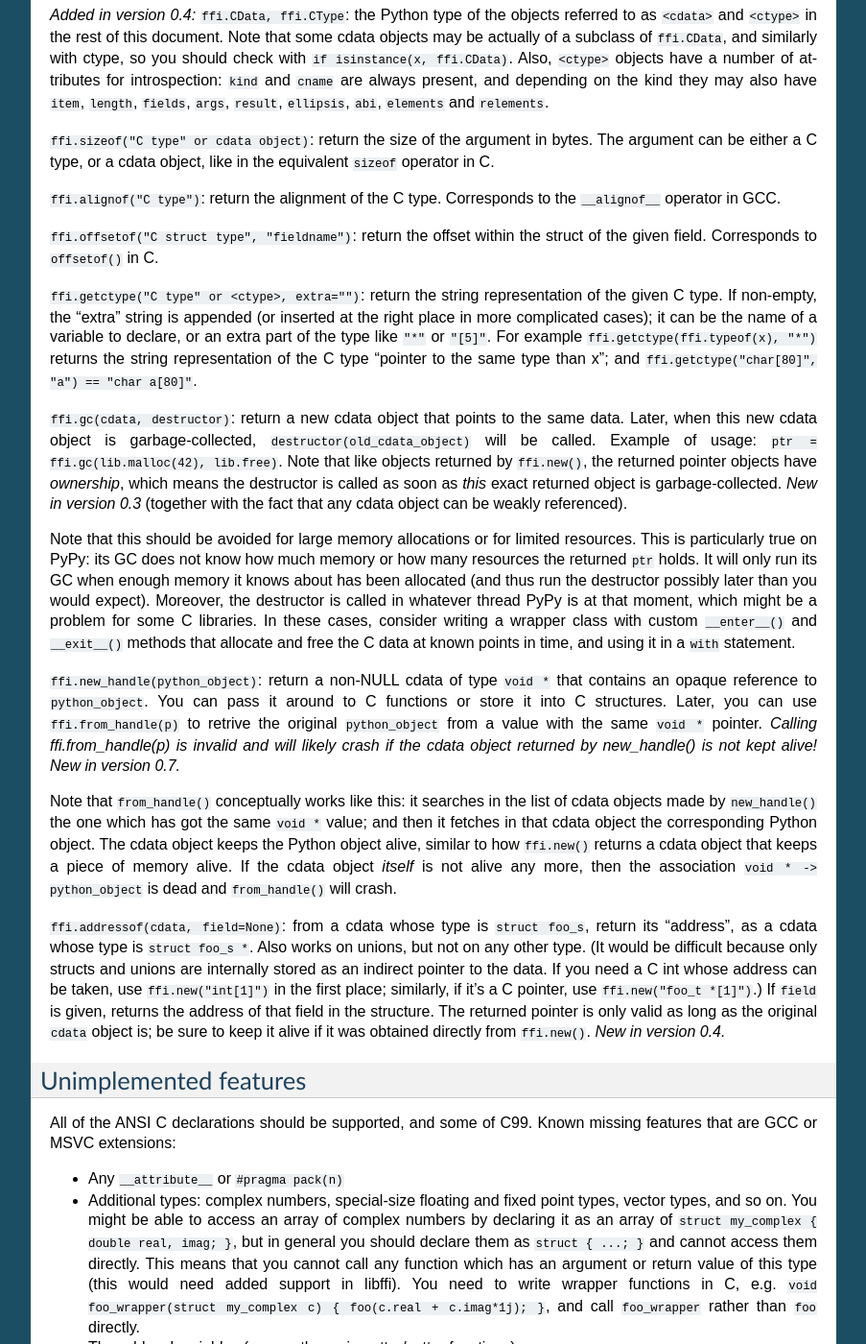
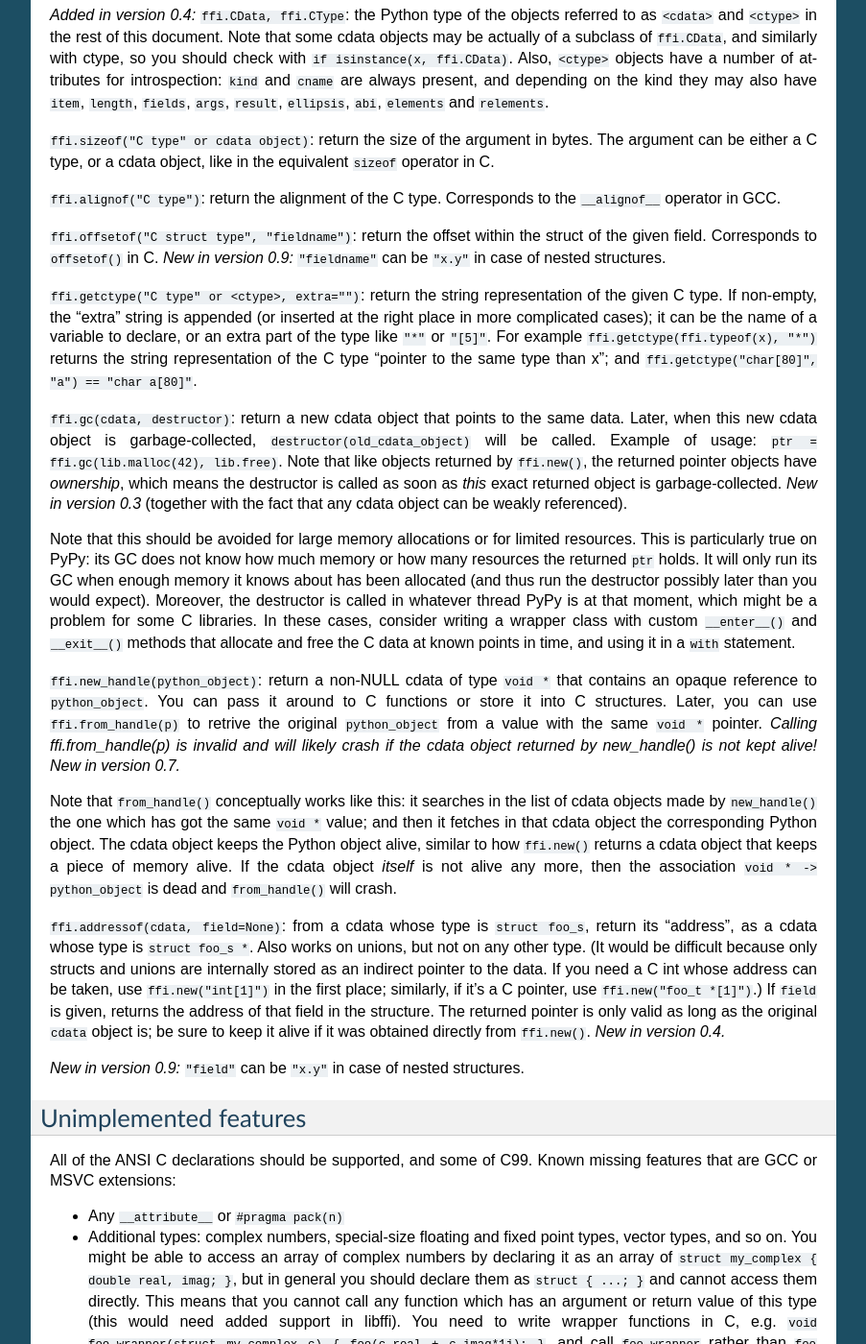
Before and after one commit to python-cffi/cffi, a Sphinx documentation site: the page built from doc/source/index.rst, in a window 1280 px wide and 1400 px high, scrolled down 17144 px. Shown: the whole window at 96% size, without its empty margins (198-1101 px from the left). Built offline with Sphinx 7.4.7, drawn with Linux system fonts in a browser that asks for light colours; some of the changed text lies outside the part shown.

Commit message:
Document bcdbd8bc0c38.  Change the future version number to 0.9.

```diff
--- a/doc/source/index.rst
+++ b/doc/source/index.rst
@@ -435,7 +435,7 @@
 * *New in version 0.6:* all `common Windows types`_ are defined if you run
   on Windows (``DWORD``, ``LPARAM``, etc.).
 
-* *New in version 0.8.7:* the other standard integer types from stdint.h,
+* *New in version 0.9:* the other standard integer types from stdint.h,
   as long as they map to integers of 1, 2, 4 or 8 bytes.  Larger integers
   are not supported.
 
@@ -445,7 +445,7 @@
 .. "versionadded:: 0.6": bool
 .. "versionadded:: 0.4": FILE
 .. "versionadded:: 0.6": Wintypes
-.. "versionadded:: 0.8.7": intmax_t etc.
+.. "versionadded:: 0.9": intmax_t etc.
 
 As we will see on `the verification step`_ below, the declarations can
 also contain "``...``" at various places; these are placeholders that will
@@ -672,7 +672,7 @@
    check.  Be sure to have other means of clearing the ``tmpdir``
    whenever you change your sources.
 
-.. versionadded:: 0.8.7
+.. versionadded:: 0.9
    You can give C++ source code in ``ffi.verify()``::
 
      ext = ffi.verify(r'''
@@ -681,7 +681,7 @@
          }
      ''', source_extension='.cpp', extra_compile_args=['-std=c++11'])
 
-.. versionadded:: 0.8.7
+.. versionadded:: 0.9
    The optional ``flags`` argument has been added, see ``man dlopen`` (ignored
    on Windows).  It defaults to ``ffi.RTLD_NOW``.
 
@@ -1264,6 +1264,10 @@
 
 ``ffi.offsetof("C struct type", "fieldname")``: return the offset within
 the struct of the given field.  Corresponds to ``offsetof()`` in C.
+*New in version 0.9:* ``"fieldname"`` can be ``"x.y"`` in case of nested
+structures.
+
+.. "versionadded:: 0.9" --- inlined in the previous paragraph
 
 ``ffi.getctype("C type" or <ctype>, extra="")``: return the string
 representation of the given C type.  If non-empty, the "extra" string is
@@ -1329,7 +1333,11 @@
 sure to keep it alive if it was obtained directly from ``ffi.new()``.
 *New in version 0.4.*
 
+*New in version 0.9:* ``"field"`` can be ``"x.y"`` in case of nested
+structures.
+
 .. "versionadded:: 0.4" --- inlined in the previous paragraph
+.. "versionadded:: 0.9" --- inlined in the previous paragraph
 
 
 Unimplemented features
```
